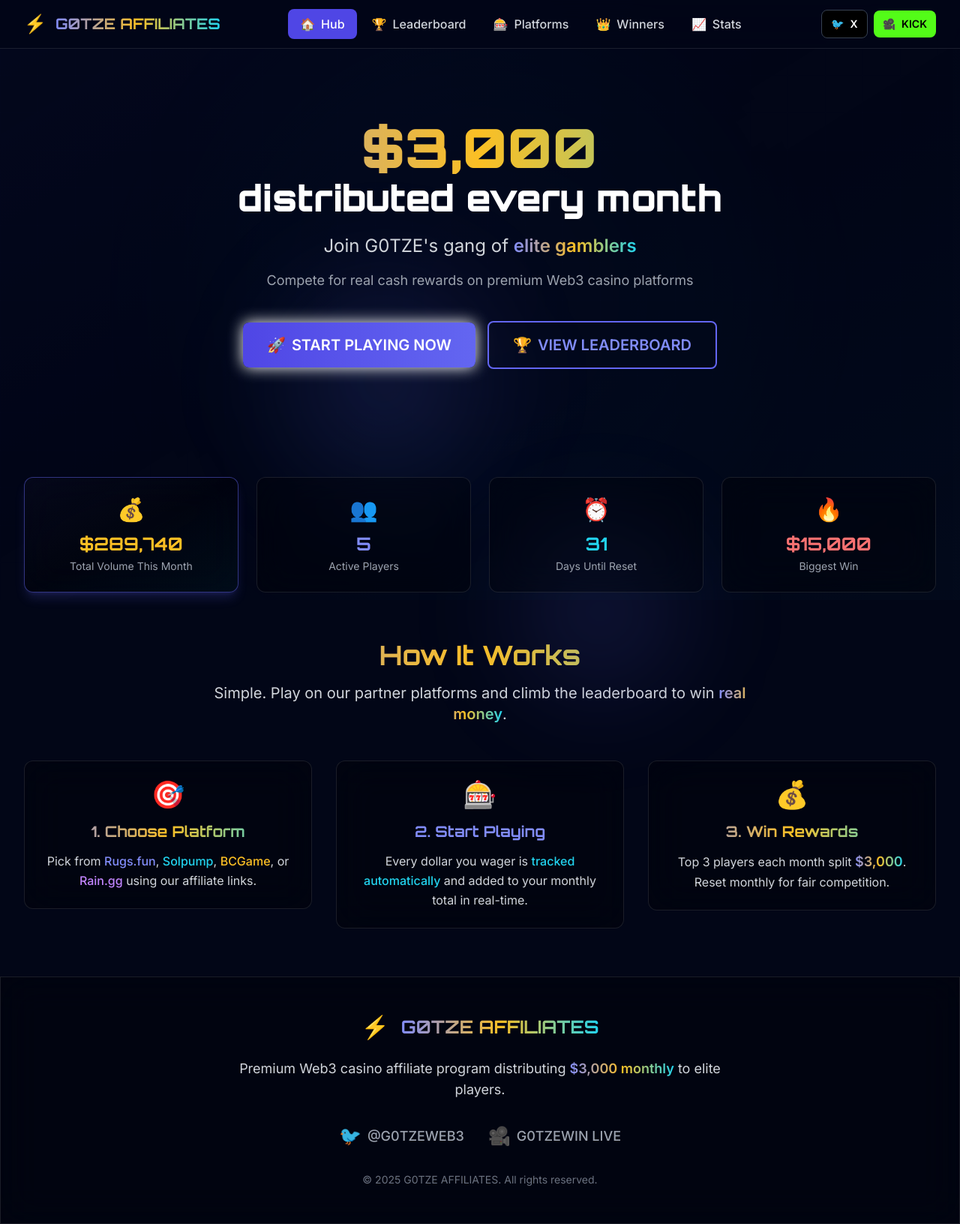
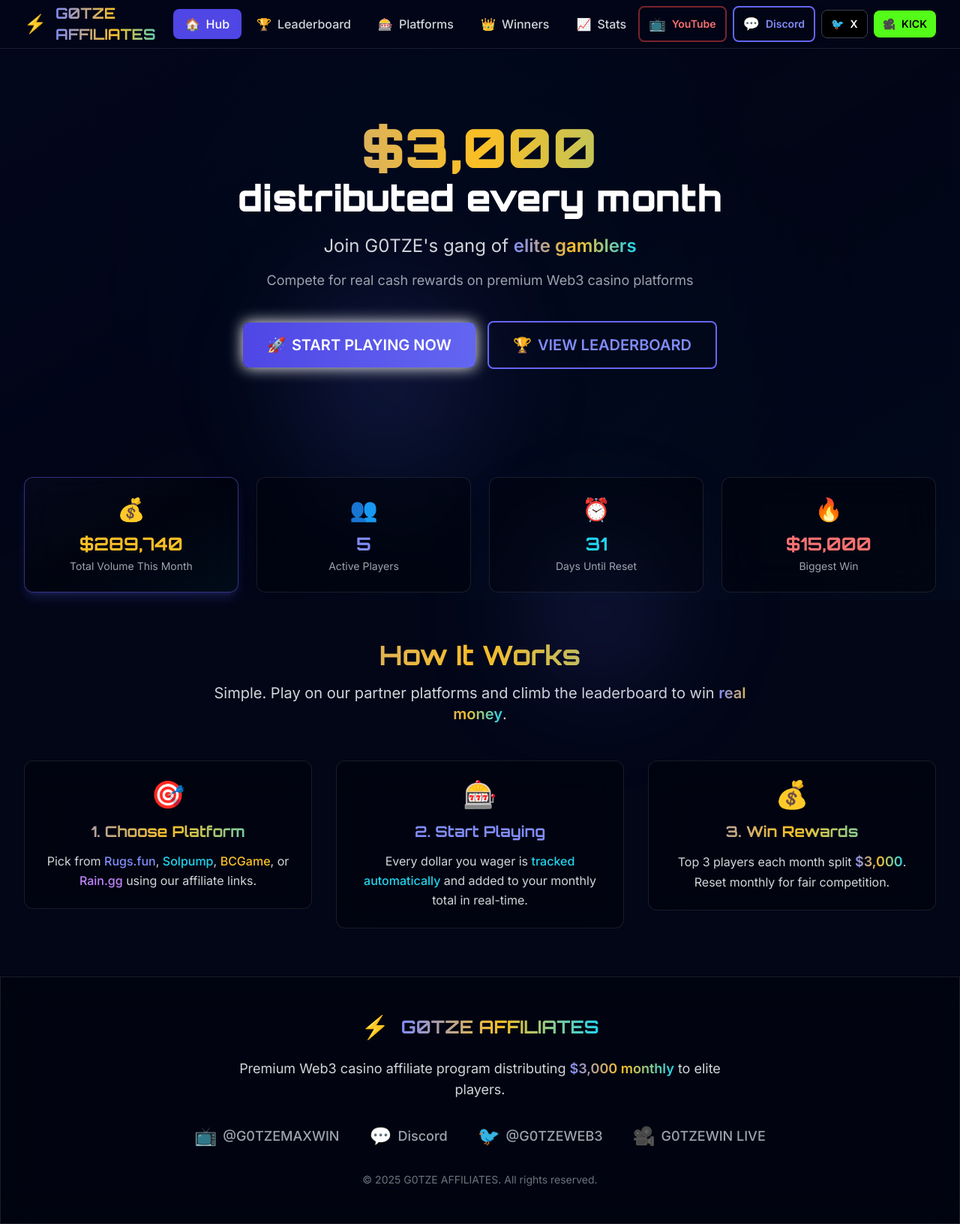
Before and after one commit to ElliotPicts/V2, a React (Vite) app: page / in a window 1280 px wide. Shown: the whole page at 75% size. Built offline with nearby package versions, Linux system fonts and the light colour scheme.

Commit message:
Ajouter YouTube et Discord

```diff
--- a/src/App.tsx
+++ b/src/App.tsx
@@ -99,11 +99,29 @@ function App() {
               Premium Web3 casino affiliate program distributing <span className="gradient-text font-semibold">$3,000 monthly</span> to elite players.
             </motion.p>
             <motion.div
-              className="flex justify-center space-x-8 mb-8"
+              className="flex justify-center space-x-6 mb-8 flex-wrap gap-4"
               initial={{ opacity: 0, y: 20 }}
               animate={{ opacity: 1, y: 0 }}
               transition={{ delay: 0.2, duration: 0.5 }}
             >
+              <a
+                href="https://www.youtube.com/@G0TZEMAXWIN"
+                target="_blank"
+                rel="noopener noreferrer"
+                className="flex items-center space-x-2 text-gray-400 hover:text-red-400 transition-colors duration-200 text-lg font-inter font-medium"
+              >
+                <span className="text-2xl">📺</span>
+                <span>@G0TZEMAXWIN</span>
+              </a>
+              <a
+                href="https://discord.gg/SFkyxGxKvG"
+                target="_blank"
+                rel="noopener noreferrer"
+                className="flex items-center space-x-2 text-gray-400 hover:text-indigo-400 transition-colors duration-200 text-lg font-inter font-medium"
+              >
+                <span className="text-2xl">💬</span>
+                <span>Discord</span>
+              </a>
               <a
                 href="https://x.com/G0TZEWEB3"
                 target="_blank"
--- a/src/components/layout/Header.tsx
+++ b/src/components/layout/Header.tsx
@@ -66,6 +66,24 @@ export function Header({ currentSection, onSectionChange }: HeaderProps) {
           {/* Social Links */}
           <div className="hidden md:flex items-center space-x-2">
             <Button
+              variant="outline"
+              size="sm"
+              onClick={() => window.open('https://www.youtube.com/@G0TZEMAXWIN', '_blank')}
+              className="border-red-500/50 text-red-400 hover:bg-red-500 hover:text-white"
+            >
+              <span className="text-lg">📺</span>
+              <span>YouTube</span>
+            </Button>
+            <Button
+              variant="outline"
+              size="sm"
+              onClick={() => window.open('https://discord.gg/SFkyxGxKvG', '_blank')}
+              className="border-indigo-500/50 text-indigo-400 hover:bg-indigo-500 hover:text-white"
+            >
+              <span className="text-lg">💬</span>
+              <span>Discord</span>
+            </Button>
+            <Button
               variant="twitter"
               size="sm"
               onClick={() => window.open('https://x.com/G0TZEWEB3', '_blank')}
@@ -124,7 +142,23 @@ export function Header({ currentSection, onSectionChange }: HeaderProps) {
                   <span>{section.label}</span>
                 </button>
               ))}
-              <div className="flex space-x-2 pt-4 border-t border-white/10">
+              <div className="grid grid-cols-2 gap-2 pt-4 border-t border-white/10">
+                <Button
+                  variant="outline"
+                  size="sm"
+                  onClick={() => window.open('https://www.youtube.com/@G0TZEMAXWIN', '_blank')}
+                  className="border-red-500/50 text-red-400 hover:bg-red-500 hover:text-white"
+                >
+                  📺 YouTube
+                </Button>
+                <Button
+                  variant="outline"
+                  size="sm"
+                  onClick={() => window.open('https://discord.gg/SFkyxGxKvG', '_blank')}
+                  className="border-indigo-500/50 text-indigo-400 hover:bg-indigo-500 hover:text-white"
+                >
+                  💬 Discord
+                </Button>
                 <Button
                   variant="twitter"
                   size="sm"
```
